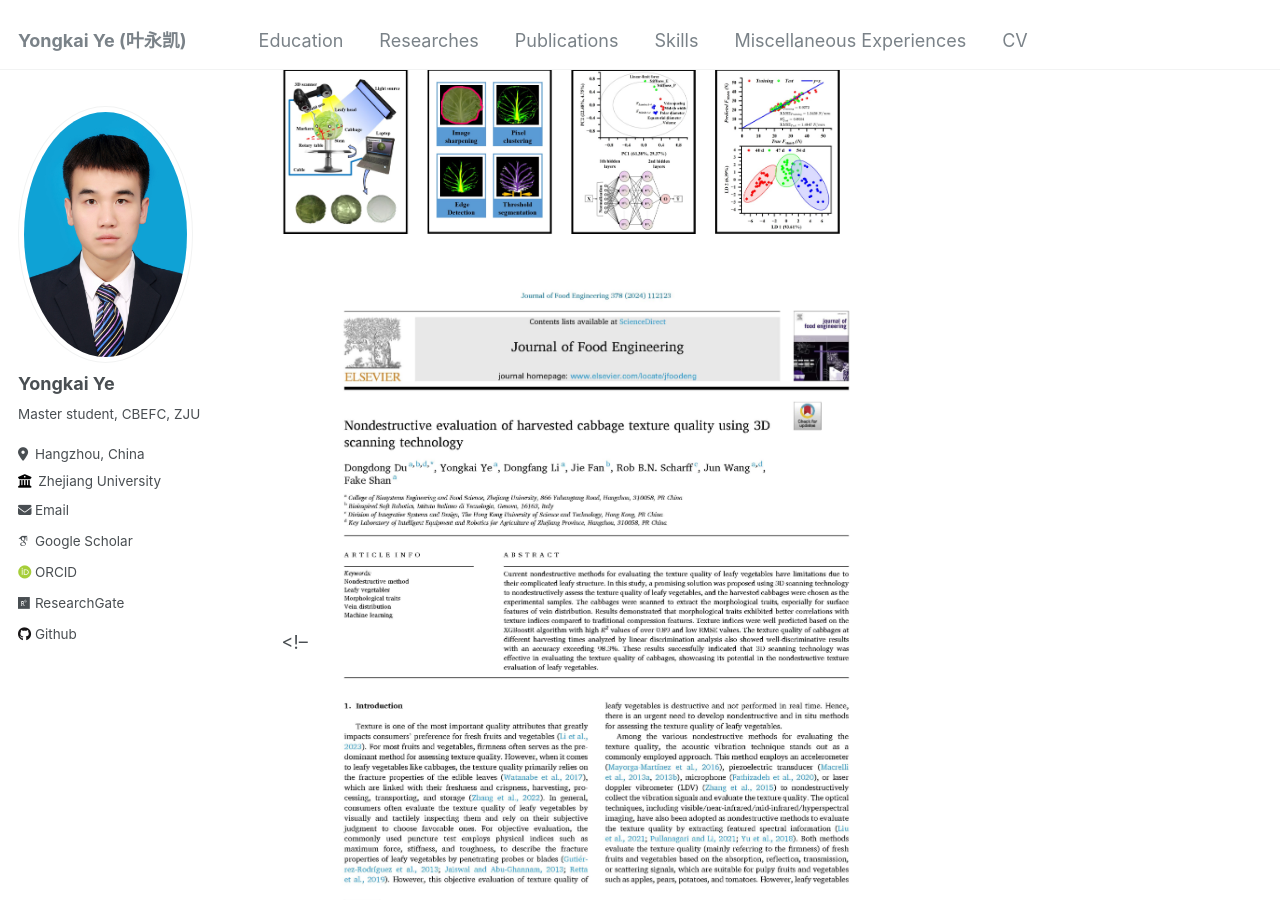
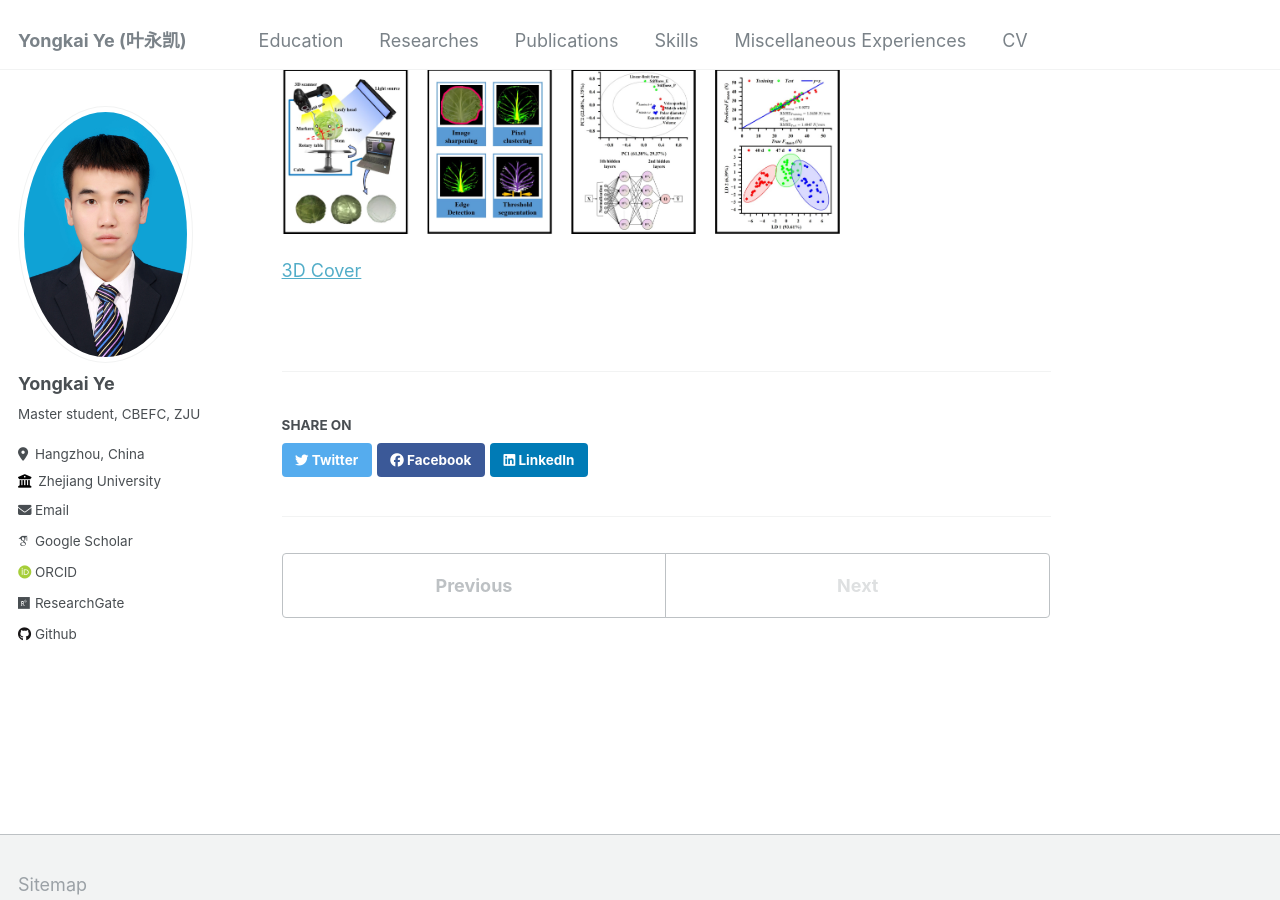
Before and after one commit to Yongkai-Ye/Yongkai-Ye.github.io, a Jekyll site: the page built from _researches/zju-research-4.md, in a window 1280 px wide and 900 px high, scrolled down 649 px. Built offline with Jekyll 4.4.1, drawn with Linux system fonts in a browser that asks for light colours; some web fonts are replaced.

Commit message:
Update zju-research-4.md

```diff
--- a/_researches/zju-research-4.md
+++ b/_researches/zju-research-4.md
@@ -20,4 +20,4 @@ permalink: /research/zju-research-4
 
 ![3D Graphical Abstract](../images/3DGraphicalAbstract.jpg "3D Graphical abstract"){:height="75%" width="75%"}
 
-<!--![3D Cover](../images/3DCover.jpg "3D cover"){:height="75%" width="75%"}
+[3D Cover](../images/3DCover.jpg "3D cover"){:height="75%" width="75%"}
```
